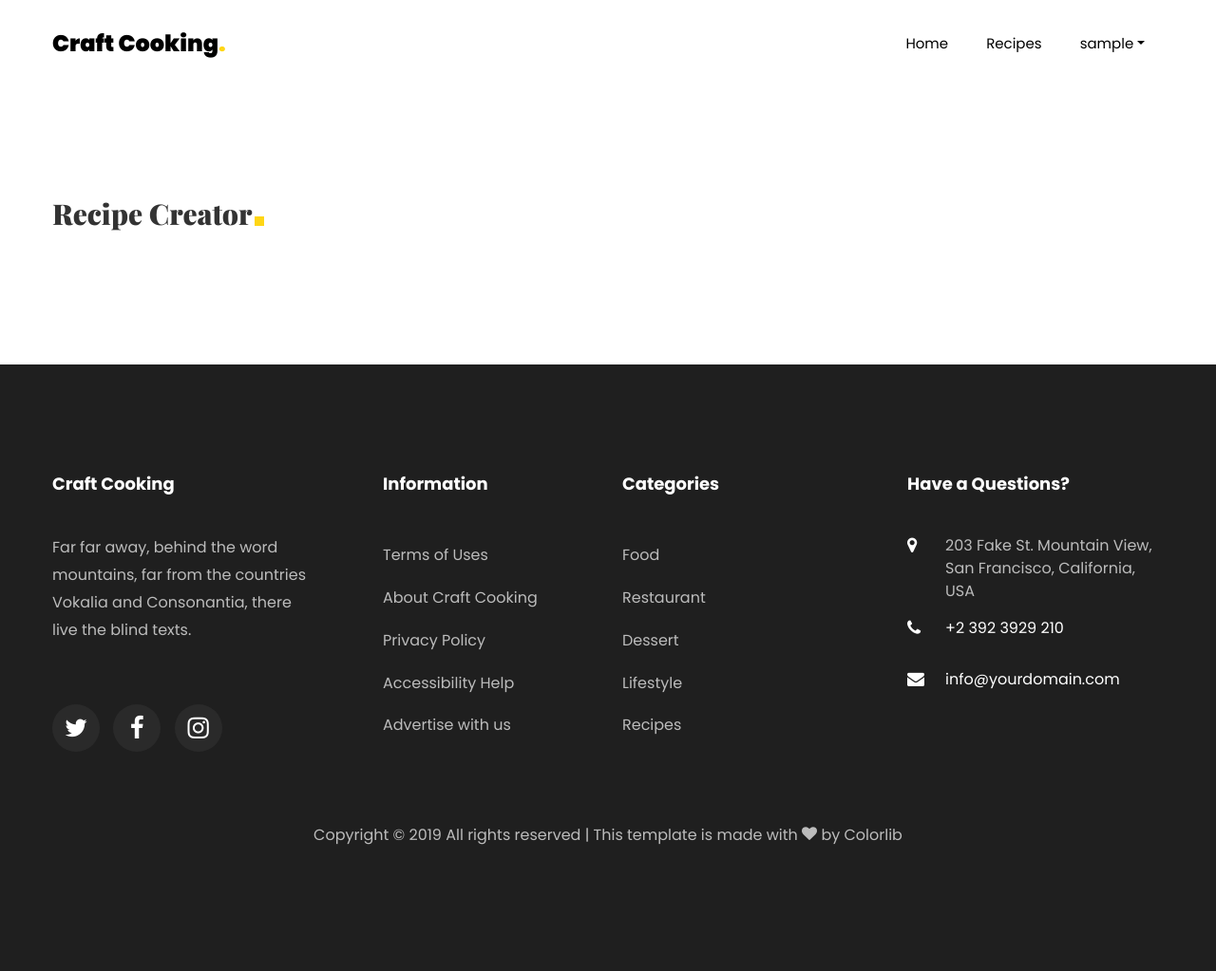
After one commit to johnbenedictyan/Craft-Cooking, a Flask app: page /user/recipe_creator in a window 1280 px wide. The commit adds this page. Shown: the whole page at 95% size. Run offline with Flask 2, Linux system fonts and the light colour scheme; the visitor is signed in with stand-in values (Sample User, id 1); some libraries are stand-ins or nearby versions; some web fonts are replaced.

Commit message:
daily commit

```diff
--- a/app.py
+++ b/app.py
@@ -78,28 +78,20 @@ def user_creation():
             pymysql_cursor.close()
             return render_template("signup.html",error=error)
 
-@app.route("/user/<current_user_id>/recipe_editor/<recipe_id>",methods=["GET","POST"])
-def edit(current_user_id,recipe_id):
-    return("Welcome!")
-
-@app.route("/user/<current_user_id>/recipe_creator",methods=["GET","POST"])
-def recipe_creator(current_user_id):
-    return("Welcome!")
-
-@app.route("/user/<current_user_id>/recipe_deletor/<recipe_id>",methods=["GET","POST"])
-def recipe_deletor(current_user_id,recipe_id):
-    return("Welcome!")
-
-@app.route("/user/<current_user_id>/recipe_list")
-def recipe_list(current_user_id):
-    return("Welcome!")
+@app.route("/user/recipe_creator",methods=["GET","POST"])
+def recipe_creator():
+    if request.method == "GET":
+        current_user_id = session["user_id"]
+        return render_template("recipe_creator.html",current_user_id=current_user_id)
+    else:
+        return("ASD")
 
 @app.route("/user",methods=["GET","POST"])
 def user_dashboard():
     if request.method == "GET":
         pymysql_cursor = pymysql.cursors.DictCursor(pymysql_connection)
         user_details_sql="SELECT * FROM users WHERE `id` = '{}'".format(session["user_id"])
-        recipe_details_sql="SELECT `recipes`.`id`,`recipes`.`name` FROM recipes LEFT JOIN authors ON `recipes`.`author_id` = `authors`.`id` WHERE `authors`.`user_id` = '{}'".format(session["user_id"])
+        recipe_details_sql="SELECT `recipes`.`id`,`recipes`.`name` FROM recipes JOIN authors ON `recipes`.`author_id` = `authors`.`id` WHERE `authors`.`user_id` = '{}'".format(session["user_id"])
         pymysql_cursor.execute(user_details_sql)
         user_details=pymysql_cursor.fetchone()
         pymysql_cursor.execute(recipe_details_sql)
@@ -130,6 +122,9 @@ def user_dashboard():
         pymysql_cursor.close()
         return render_template("login.html",no_change_required=no_change_required,password_changed=password_changed,email_changed=email_changed)
 
+@app.route("/recipe_list")
+def recipe_list():
+    return render_template("recipe_list.html")
 if __name__ == '__main__':
     app.run(host=os.environ.get('IP'),
             port=int(os.environ.get('PORT')),
--- a/templates/layout.html
+++ b/templates/layout.html
@@ -42,7 +42,7 @@
             <a class="nav-link dropdown-toggle" href="#" id="navbarDropdown" role="button" data-toggle="dropdown" aria-haspopup="true" aria-expanded="false">{{session.username}}</a>
             <div class="dropdown-menu" aria-labelledby="navbarDropdown">
               <a class="dropdown-item" href="/user">Account Details</a>
-              <a class="dropdown-item" href="/user/{{session.user_id}}/recipe_list">My Recipes</a>
+              <a class="dropdown-item" href="/user/recipe_creator">My Recipes</a>
               <a class="dropdown-item" href="{{url_for('logout')}}">Log Out</a>
             </div>
           </li>
@@ -85,6 +85,12 @@
   {% endblock %}
 
   {% block user_dashboard_section %}
+  {% endblock %}
+
+  {% block recipe_creator_section %}
+  {% endblock %}
+
+  {% block recipe_list_section %}
   {% endblock %}
 
   <footer class="ftco-footer ftco-footer-2 ftco-section">
--- /dev/null
+++ b/templates/recipe_creator.html
@@ -0,0 +1,15 @@
+{% extends "layout.html" %}
+{% block recipe_creator_section %}
+<section class="ftco-section">
+    <div class="container">
+        <div class="row">
+            <div class="col heading-section ftco-animate">
+                <h2 class="mb-4"><span>Recipe Creator</span></h2>
+                <form method="POST">
+
+                </form>
+            </div>
+        </div>
+    </div>
+</section>
+{% endblock %}
--- /dev/null
+++ b/templates/recipe_list.html
@@ -0,0 +1,3 @@
+{% extends "layout.html" %}
+{% block recipe_list_section %}
+{% endblock %}
```
Also changed, not shown: notes.md (+0 -2 lines).
